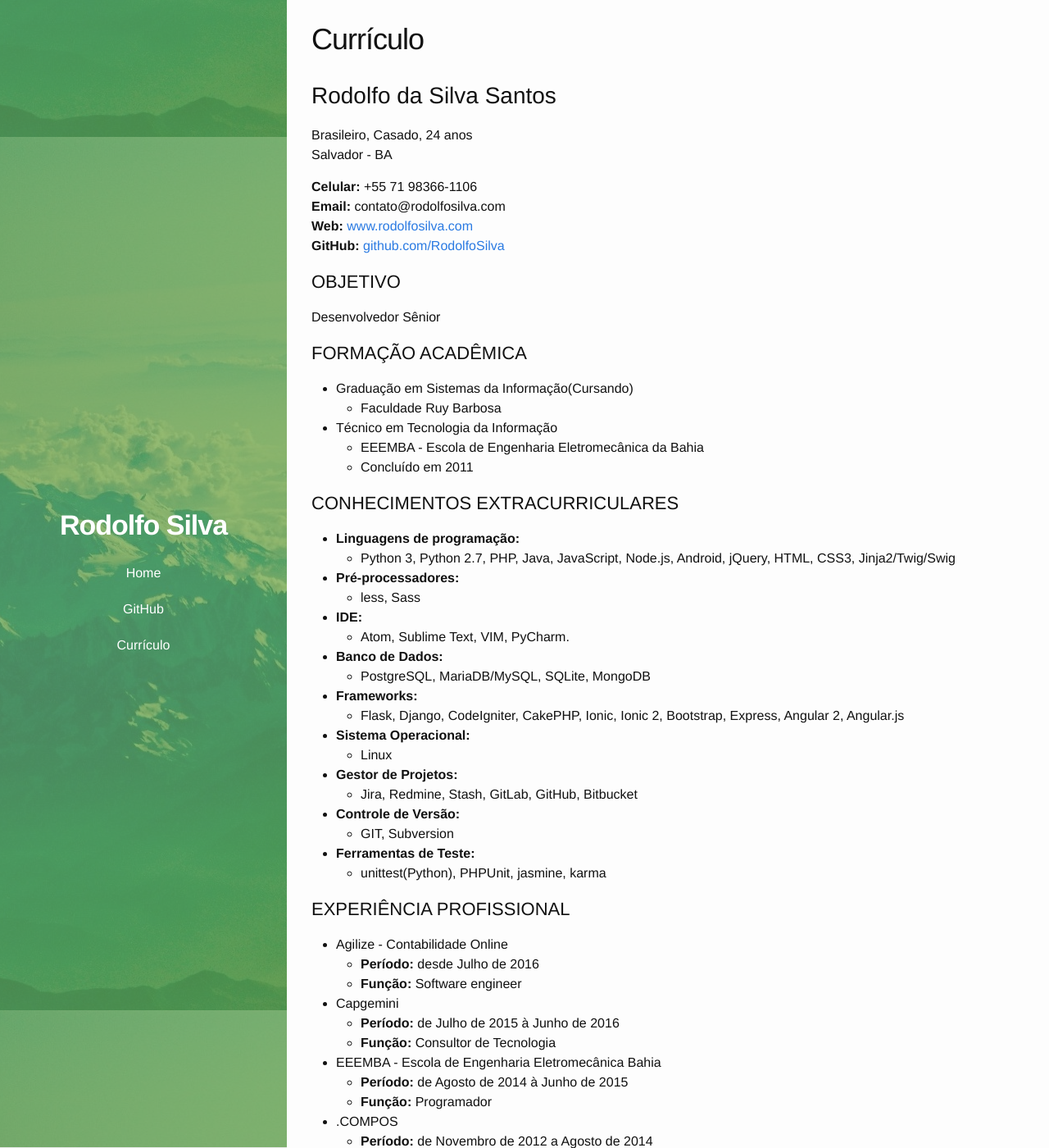
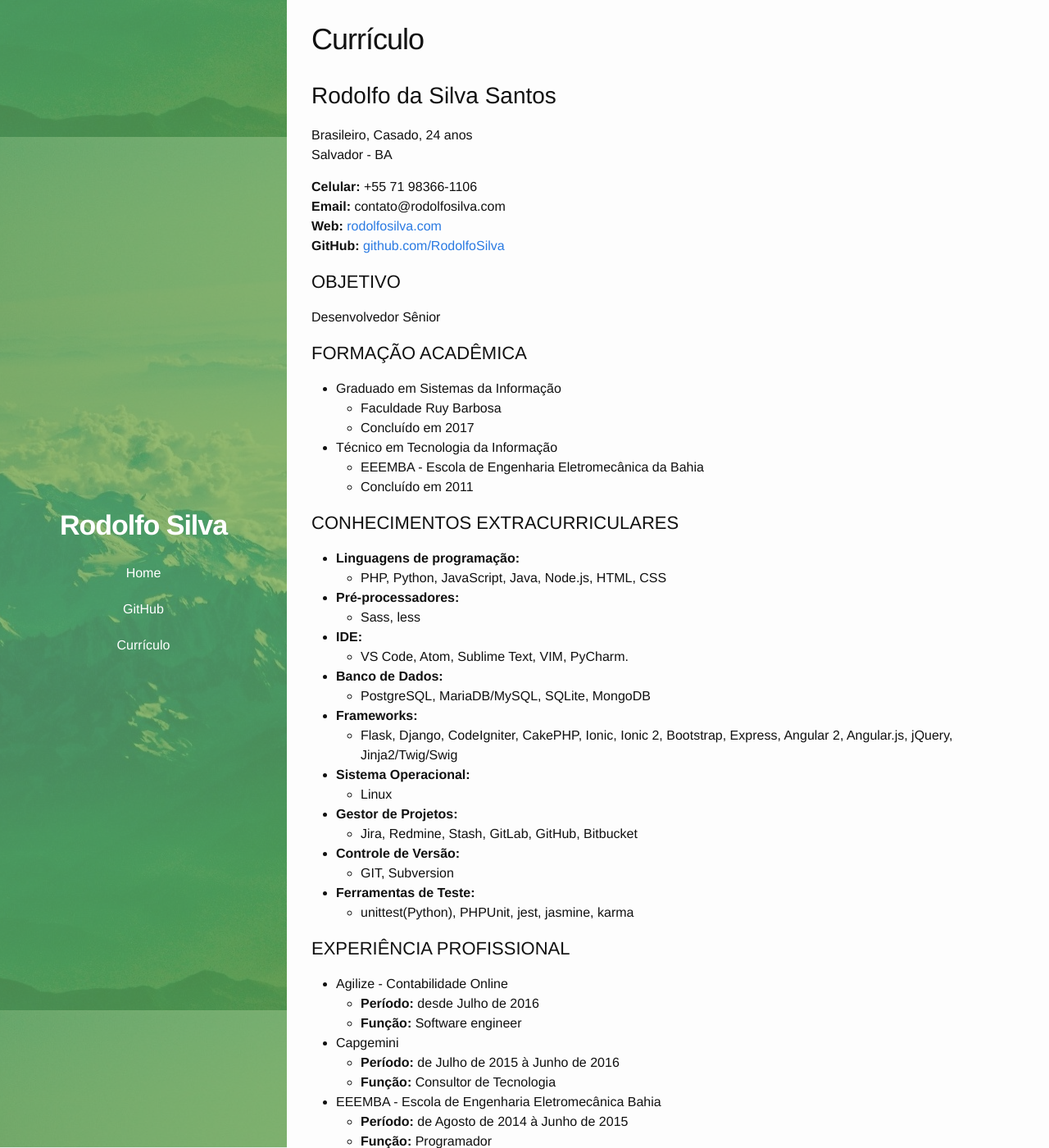
Before and after one commit to RodolfoSilva/rodolfosilva.github.io, a Jekyll site: the page built from _pages/03_curriculo.md, in a window 1280 px wide and 1400 px high. Shown: the whole window at 82% size. Built offline with Jekyll 4.4.1, drawn with Linux system fonts in a browser that asks for light colours.

Commit message:
Atualiza dados do currículo

```diff
--- a/_pages/03_curriculo.md
+++ b/_pages/03_curriculo.md
@@ -11,7 +11,7 @@ Salvador - BA
 
 __Celular:__ +55 71 98366-1106<br>
 __E­mail:__ contato@rodolfosilva.com<br>
-__Web:__ [www.rodolfosilva.com][my_home_page]<br>
+__Web:__ [rodolfosilva.com][my_home_page]<br>
 __GitHub:__ [github.com/RodolfoSilva][my_github]
 
 ### OBJETIVO
@@ -20,8 +20,9 @@ Desenvolvedor Sênior
 
 ### FORMAÇÃO ACADÊMICA
 
-* Graduação em Sistemas da Informação(Cursando)
+* Graduado em Sistemas da Informação
     * Faculdade Ruy Barbosa
+    * Concluído em 2017
 * Técnico em Tecnologia da Informação
     * EEEMBA - Escola de Engenharia Eletromecânica da Bahia
     * Concluído em 2011
@@ -29,19 +30,19 @@ Desenvolvedor Sênior
 ### CONHECIMENTOS EXTRACURRICULARES
 
 * __Linguagens de programação:__
-    * Python 3, Python 2.7, PHP, Java, JavaScript, Node.js, Android, jQuery, HTML, CSS3, Jinja2/Twig/Swig
+    * PHP, Python, JavaScript, Java, Node.js, HTML, CSS
 
 * __Pré-processadores:__
-    * less, Sass
+    * Sass, less
 
 * __IDE:__
-    * Atom, Sublime Text, VIM, PyCharm.
+    * VS Code, Atom, Sublime Text, VIM, PyCharm.
 
 * __Banco de Dados:__
     * PostgreSQL, MariaDB/MySQL, SQLite, MongoDB
 
 * __Frameworks:__
-    * Flask, Django, CodeIgniter, CakePHP, Ionic, Ionic 2, Bootstrap, Express, Angular 2, Angular.js
+    * Flask, Django, CodeIgniter, CakePHP, Ionic, Ionic 2, Bootstrap, Express, Angular 2, Angular.js, jQuery, Jinja2/Twig/Swig
 
 * __Sistema Operacional:__
     * Linux
@@ -53,7 +54,7 @@ Desenvolvedor Sênior
     * GIT, Subversion
 
 * __Ferramentas de Teste:__
-    * unittest(Python), PHPUnit, jasmine, karma
+    * unittest(Python), PHPUnit, jest, jasmine, karma
 
 ### EXPERIÊNCIA PROFISSIONAL
 
```
Also changed, not shown: other parts of _pages/03_curriculo.md (+1 -1 lines).
